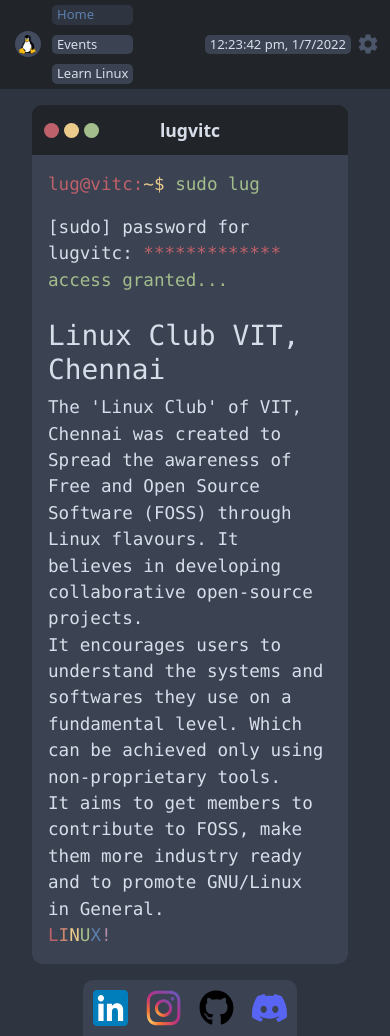
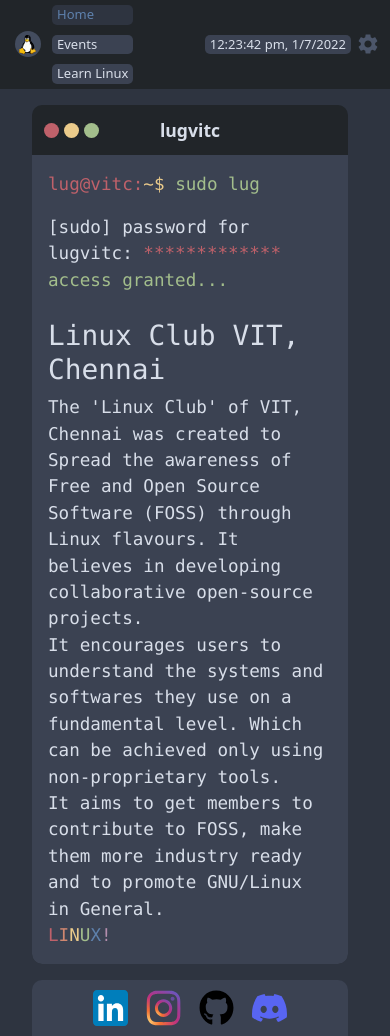
Before and after one commit to lugvitc/lugvitc.github.io, a React (Create React App) app: page / in a window 390 px wide. Built offline with nearby package versions, Linux system fonts and the light colour scheme.

Commit message:
dock on mobile is full-width

```diff
--- a/src/components/dock/dock.css
+++ b/src/components/dock/dock.css
@@ -24,7 +24,6 @@
         justify-content: center;
         flex-direction: row;
         border-radius: 10px 10px 0px 0px;
-        width: fit-content;
     }
     .dock-icon:hover {
         transform: translateY(-10px);
--- a/src/styles/index.css
+++ b/src/styles/index.css
@@ -29,7 +29,6 @@
 @media only screen and (max-width: 1024px) {
     main#content {
         flex-direction: column-reverse;
-        align-items: center;
 
         padding-inline: 2rem;
         padding-bottom: 0;
```
